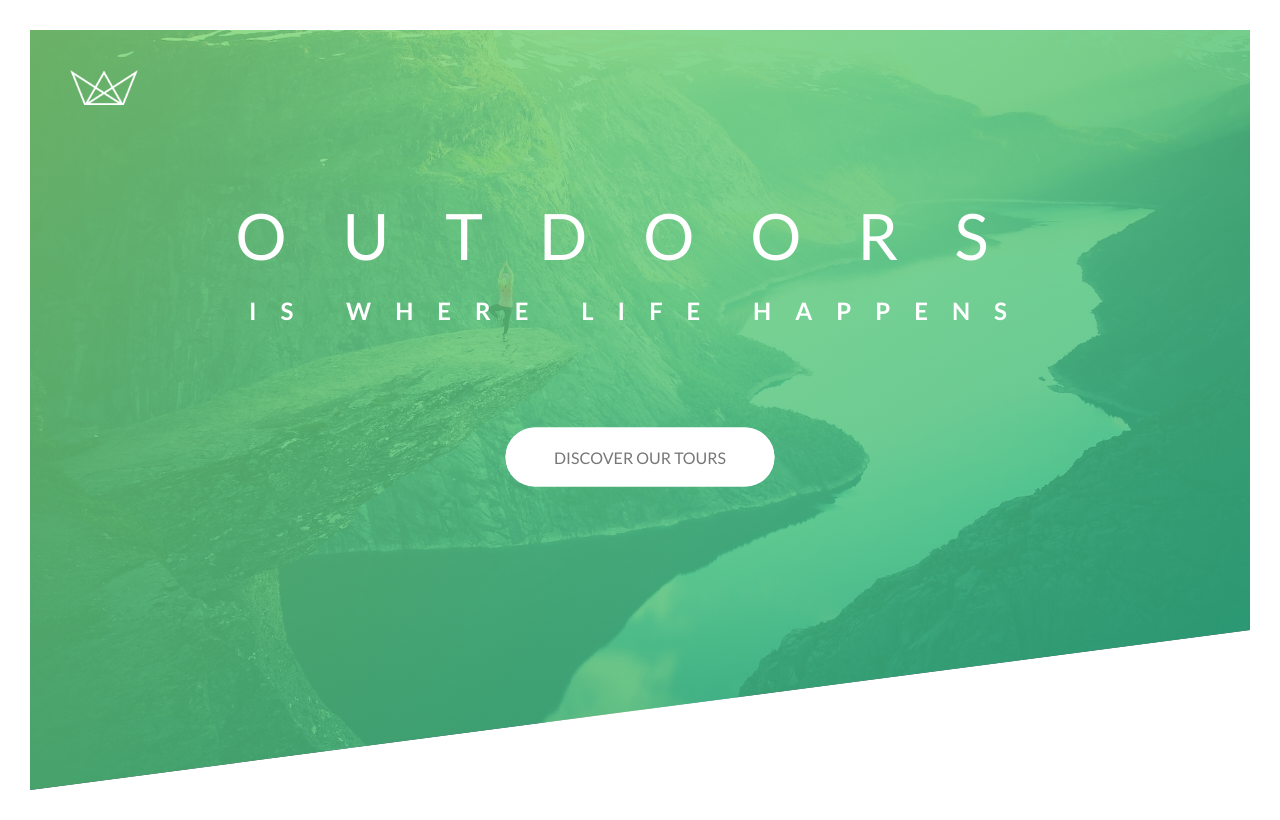
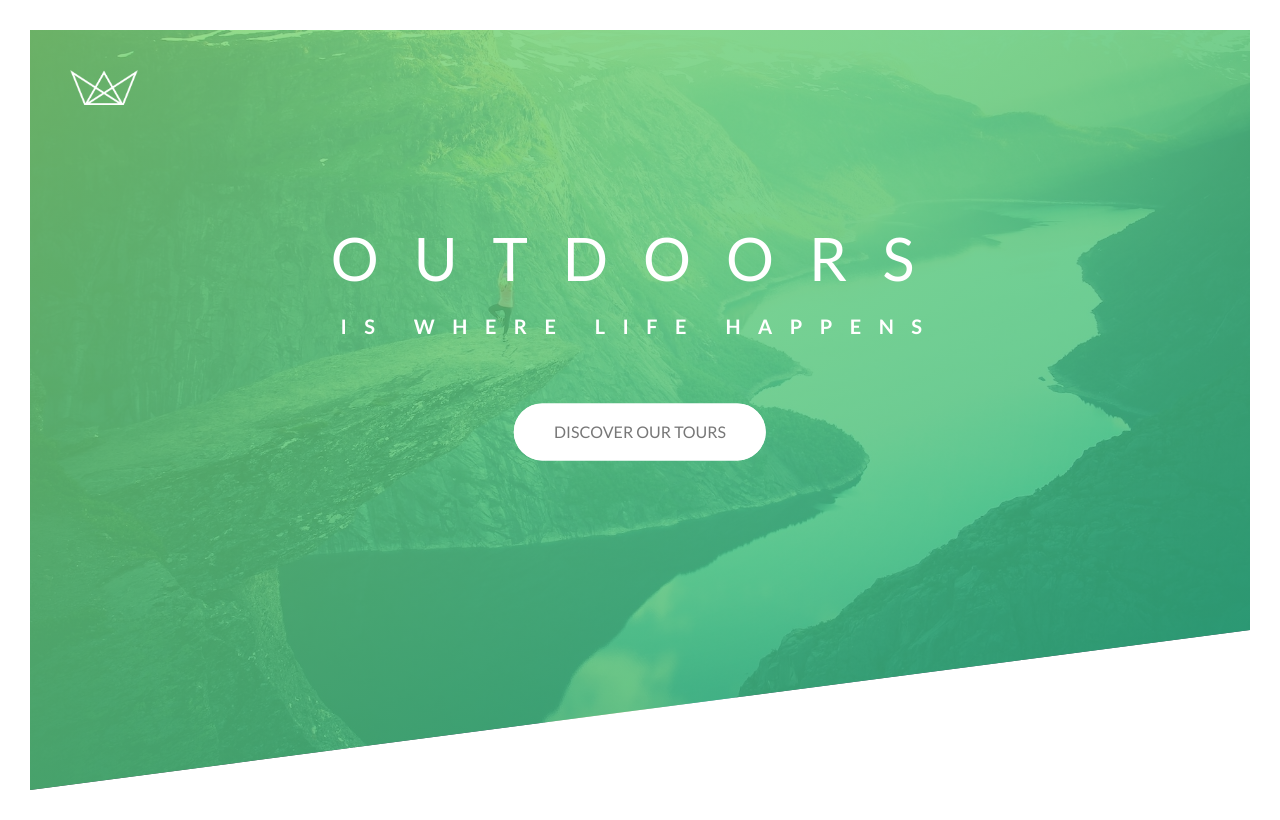
Before and after one commit to bipin7yadav/web-tour, a React (Create React App) app: page / in a window 1280 px wide. Built offline with nearby package versions, Linux system fonts and the light colour scheme.

Commit message:
px to rem

```diff
--- a/src/App.css
+++ b/src/App.css
@@ -7,19 +7,24 @@ Dark green: #28b485
 
 */
 
-*{
+*,
+*::before, *::after{
   margin: 0;
   padding: 0;
-  box-sizing: border-box;
+  box-sizing: inherit;
+}
+
+html{
+  font-size: 62.5%;
 }
 
 body{
   font-family: "Lato" ,sans-serif;
   font-weight: 400;
-  font-size: 16px;
+  /* font-size: 16px; */
   line-height: 1.7;
   color:#777;
-  padding: 30px;
+  padding: 3rem;box-sizing: border-box;
 }
 
 .header__text-box{
@@ -41,14 +46,14 @@ body{
 
 .header__logo-box{
   position: absolute;
-  top:40px;
-  left: 40px;
+  top:4rem;
+  left: 4rem;
 }
 
 
 
 .header__logo{
-  height: 35px;
+  height: 3.5rem;
 }
 
 /* .header__logo:hover{
@@ -65,7 +70,7 @@ body{
 
 .heading-primary--main {
   display: block;
-  font-size: 4rem;
+  font-size: 6rem;
   font-weight: 400;
   letter-spacing: 3.5rem;
   animation-name: moveInLeft;
@@ -77,22 +82,22 @@ body{
 
 .heading-primary--sub {
   display: block;
-  font-size: 1.5rem;
+  font-size: 2rem;
   font-weight: 600;
-  letter-spacing: 1.5rem;
+  letter-spacing: 1.75rem;
   animation: moveInRight 1s ease-out;
 }
 
 @keyframes moveInLeft{
   0%{
     opacity: 0;
-    transform: translateX(-100px)
+    transform: translateX(-10rem)
   }
   /* 60%{
     transform:rotate(180deg);
   } */
   80%{
-    transform: translateX(20px);
+    transform: translateX(1rem);
   }
   100%{
     opacity: 1;
@@ -103,10 +108,10 @@ body{
 @keyframes moveInRight{
   0%{
     opacity: 0;
-    transform: translateX(100px)
+    transform: translateX(10rem)
   }
   80%{
-    transform: translateX(-20px);
+    transform: translateX(-1rem);
   }
   100%{
     opacity: 1;
@@ -119,11 +124,12 @@ body{
 .btn:visited {
     text-transform: uppercase;
     text-decoration: none;
-    padding: 1rem 3rem;
+    padding: 1.5rem 4rem;
     display: inline-block;
     border-radius: 10rem;
     transition: all .2s;
     position: relative;
+    font-size: 1.6rem;
 }
 
 .btn:hover {
@@ -135,7 +141,7 @@ body{
   display: inline-block;
   height: 100%;
   width: 100%;
-  border-radius: 100px;
+  border-radius: 10rem;
   position: absolute;
   top: 0;
   left: 0;
@@ -167,7 +173,7 @@ body{
 @keyframes moveInBottom{
   0%{
     opacity: 0;
-    transform: translateY(30px)
+    transform: translateY(3rem)
   }
   100%{
     opacity: 1;
```
